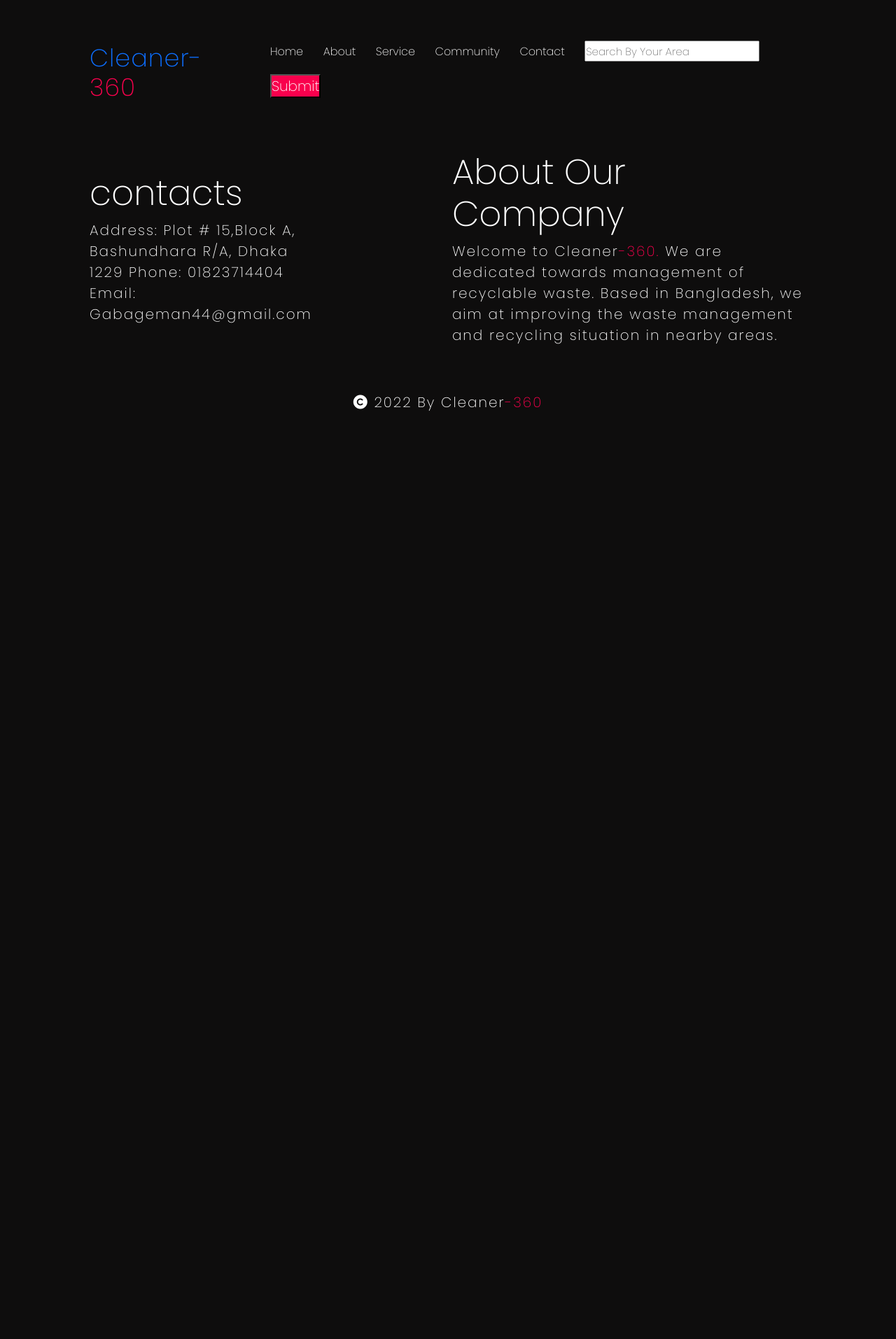
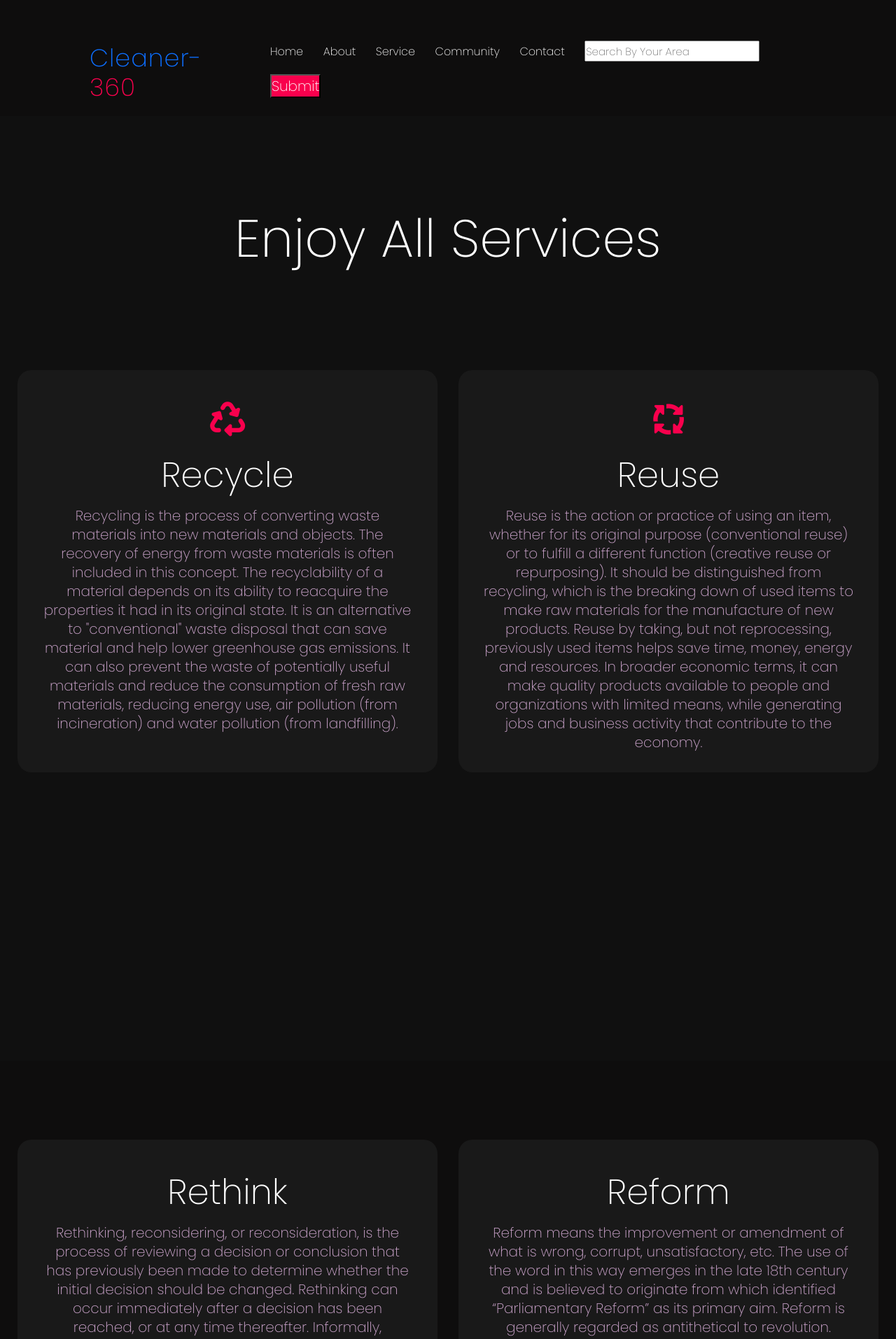
Before and after one commit to Muhtasin-Mashrur-Adit/CLeaner-360, a PHP site: page /service.html in a window 1280 px wide. Shown: the top 1914 px of the page at 70% size. Before the commit the page ends 587 px from the top, so only its background shows below. Run offline with PHP 8.4, Linux system fonts and the light colour scheme; some libraries are stand-ins or nearby versions.

Commit message:
service.html created and change in style.css

```diff
--- a/css/service.css
+++ b/css/service.css
@@ -0,0 +1,49 @@
+.service2{
+    background: #101010;
+    width:100%;
+    padding: 100px 0px;
+
+}
+.tittle2 h2{
+    color:white;
+    font-size: 75px;
+    width: 1130px;
+    margin:30px auto;
+    text-align: center;
+}
+.box2{
+    display:flex;
+    justify-content:center;
+    align-items: center;
+    min-height:800px;
+}
+.card2{
+    height:575px;
+    width:600px;
+    padding:20px 35px;
+    background: #191919;
+    border-radius: 20px;
+    margin: 15px;
+    position: relative;
+    overflow:hidden;
+    text-align: center;
+}
+.card2 i{
+    font-size:50px;
+    display:block;
+    text-align: center;
+    margin:25px 0px ;
+    color:#f9004d;
+}
+
+h5{
+    color:white;
+    font-size:50px;
+    margin-bottom: 15px;
+}
+.pra2 p{
+    color:#fcfc;
+    font-size:20px;
+    line-height:27px;
+    margin-bottom: 25px;
+}
--- a/css/style.css
+++ b/css/style.css
@@ -162,6 +162,59 @@ h5{
     border:2px solid #f9004d;
     cursor: pointer;
 }
+.box2{
+    display:flex;
+    justify-content:center;
+    align-items: center;
+    min-height:800px;
+}
+.card2{
+    height:400px;
+    width:450px;
+    padding:20px 35px;
+    background: #191919;
+    border-radius: 20px;
+    margin: 15px;
+    position: relative;
+    overflow:hidden;
+    text-align: center;
+}
+.card2 i{
+    font-size:50px;
+    display:block;
+    text-align: center;
+    margin:50px 0px ;
+    color:#f9004d;
+}
+.service2{
+    background: #101010;
+    width:100%;
+    padding: 100px 0px;
+}
+.card2 .button2{
+    background-color:#f9004d;
+    color:white;
+    text-decoration:none;
+    border:2px solid transparent;
+    font-weight: bold;
+    padding:9px 22px;
+
+    border-radius: 30px;
+    transition: .4s;
+    margin-top: 100px;
+
+}
+.card2 .button2:hover{
+    background-color:transparent;
+    border:2px solid #f9004d;
+    cursor: pointer;
+}
+.pra2 p{
+    color:#fcfc;
+    font-size:20px;
+    line-height:27px;
+    margin-bottom: 25px;
+}
 .partnership p{
     color:#fcfc;
     text-align: center;
--- a/service.html
+++ b/service.html
@@ -10,6 +10,7 @@
     <link href="https://fonts.googleapis.com/css2?family=Poppins:wght@200&display=swap" rel="stylesheet">
     <link rel="stylesheet" href="css/style.css">
     <link rel="stylesheet" href="https://cdnjs.cloudflare.com/ajax/libs/font-awesome/6.1.1/css/all.min.css" integrity="sha512-KfkfwYDsLkIlwQp6LFnl8zNdLGxu9YAA1QvwINks4PhcElQSvqcyVLLD9aMhXd13uQjoXtEKNosOWaZqXgel0g==" crossorigin="anonymous" referrerpolicy="no-referrer" />
+    <link rel="stylesheet" href="css/service.css">
     <title>Cleaner 360</title>
 </head>
 <body>
@@ -28,7 +29,77 @@
             </ul>
         </nav>
     </div>
+    <div class="service2">
+        <div class="tittle2">
+            <h2> Enjoy All Services</h2>
+        </div>
+        <div class="box2">
+            <div class="card2">
+                <i class="fa-solid fa-recycle"></i>
 
+                <h5>Recycle</h5>
+                <div class="pra2">
+                    <p> Recycling is the process of converting waste materials into new materials and objects.
+                         The recovery of energy from waste materials is often included in this concept.
+                          The recyclability of a material depends on its ability to reacquire the properties it had in its original state.
+                           It is an alternative to "conventional" waste disposal that can save material and help lower greenhouse gas emissions.
+                            It can also prevent the waste of potentially useful materials and reduce the consumption of fresh raw materials,
+                            reducing energy use, air pollution (from incineration) and water pollution (from landfilling).
+                    </p>
+
+
+                </div>
+            </div>
+
+
+            <div class="card2">
+                <i class="fa-solid fa-arrows-spin"></i>
+                <h5>Reuse</h5>
+                <div class="pra2">
+                    <p>Reuse is the action or practice of using an item, whether for its original purpose (conventional reuse)
+                         or to fulfill a different function (creative reuse or repurposing). It should be distinguished from recycling,
+                          which is the breaking down of used items to make raw materials for the manufacture of new products.
+                           Reuse  by taking, but not reprocessing, previously used items
+                            helps save time, money, energy and resources. In broader economic terms,
+                            it can make quality products available to people and organizations with limited means,
+                            while generating jobs and business activity that contribute to the economy.
+                    </p>
+
+
+                </div>
+            </div>
+        </div>
+    </div>
+    <div class="service2"></div>
+        <div class="box2">
+            <div class="card2">
+                <i class="fa-solid fa-lightbulb-on"></i>
+                <h5>Rethink</h5>
+                <div class="pra2">
+                    <p> Rethinking, reconsidering, or reconsideration, is the process of reviewing a decision or conclusion that has previously been made to determine whether the initial decision should be changed. Rethinking can occur immediately after a decision has been reached, or at any time thereafter. Informally, reconsidering a decision shortly after making it and before taking any action towards
+                        implementing it may be referred to as thinking twice or thinking again (most often phrased in the imperative, think twice or think again).
+                    </p>
+
+
+                </div>
+            </div>
+
+
+            <div class="card2">
+                <i class="fa-solid fa-house-day"></i>
+                <h5>Reform</h5>
+                <div class="pra2">
+                    <p>Reform means the improvement or amendment of what is wrong, corrupt, unsatisfactory, etc. The use of the word in this way emerges in the late 18th century and is believed to originate from which identified “Parliamentary Reform” as its primary aim. Reform is generally regarded as antithetical to revolution. Developing countries may carry out a wide range of reforms to improve their living standards, often with support from international financial institutions and
+                        aid agencies. This can include reforms to macroeconomic policy, the civil service,
+                        and public financial management.
+                    </p>
+
+
+                </div>
+            </div>
+        </div>
+
+    </div>
 
     <!-- footer part-->
     <div class="last">
```
Also changed, not shown: index.html (+8 -8 lines).
